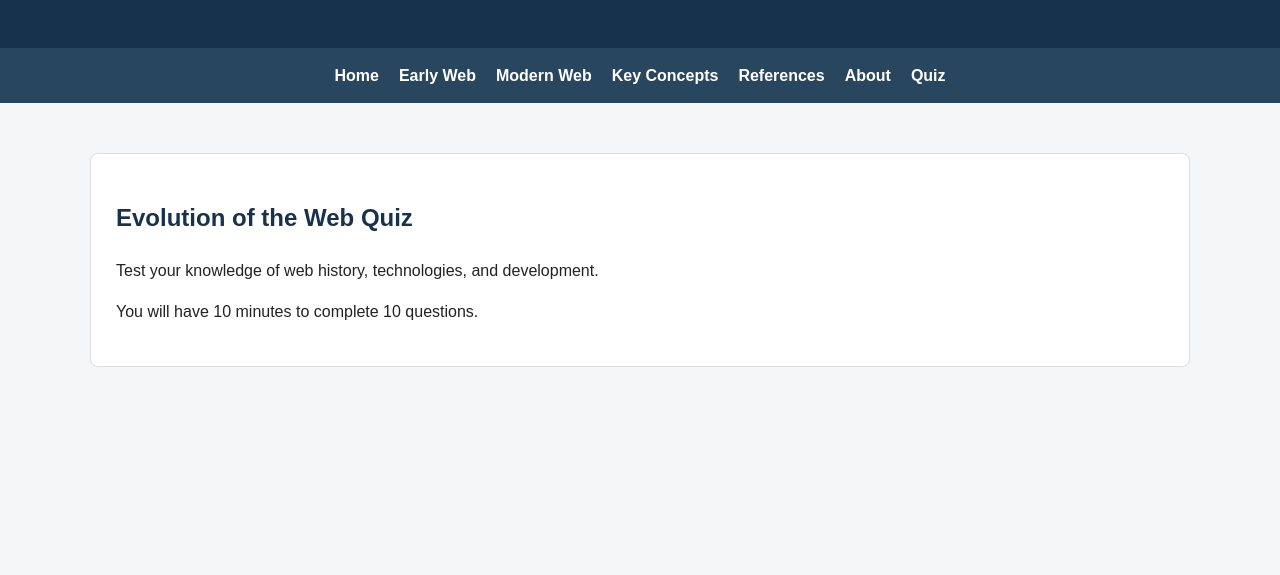
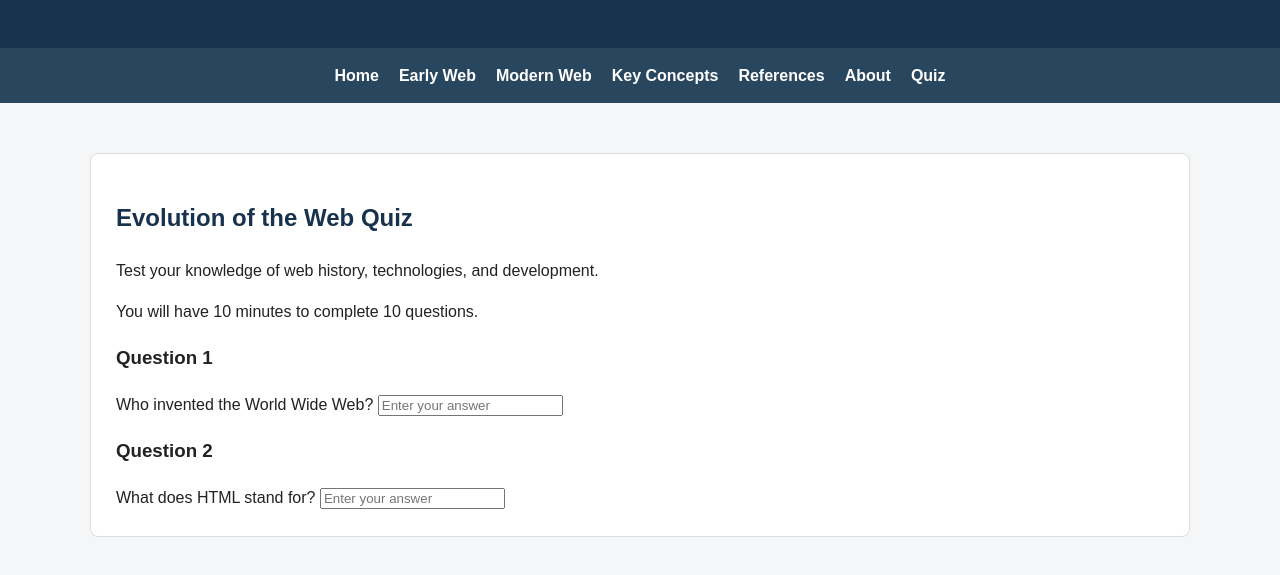
Before and after one commit to mjnickerson1/Evolution-of-Web, a plain HTML site: page quiz.html in a window 1280 px wide. Shown: the part 131-706 px from the top of the page. Drawn offline with Linux system fonts and the light colour scheme.

Commit message:
add first two questions

```diff
--- a/quiz.html
+++ b/quiz.html
@@ -36,6 +36,32 @@
                 You will have 10 minutes to complete
                 10 questions.
             </p>
+
+<!-- Quiz questions -->
+<form id="quizForm">
+
+    <!-- Question 1: Fill in the blank -->
+    <div class="question">
+        <h3>Question 1</h3>
+        <label for="q1">
+            Who invented the World Wide Web?
+        </label>
+        <input type="text" id="q1" name="q1"
+               placeholder="Enter your answer">
+    </div>
+
+    <!-- Question 2: Fill in the blank -->
+    <div class="question">
+        <h3>Question 2</h3>
+        <label for="q2">
+            What does HTML stand for?
+        </label>
+        <input type="text" id="q2" name="q2"
+               placeholder="Enter your answer">
+    </div>
+
+</form>
+
         </section>
     </main>
 
```
